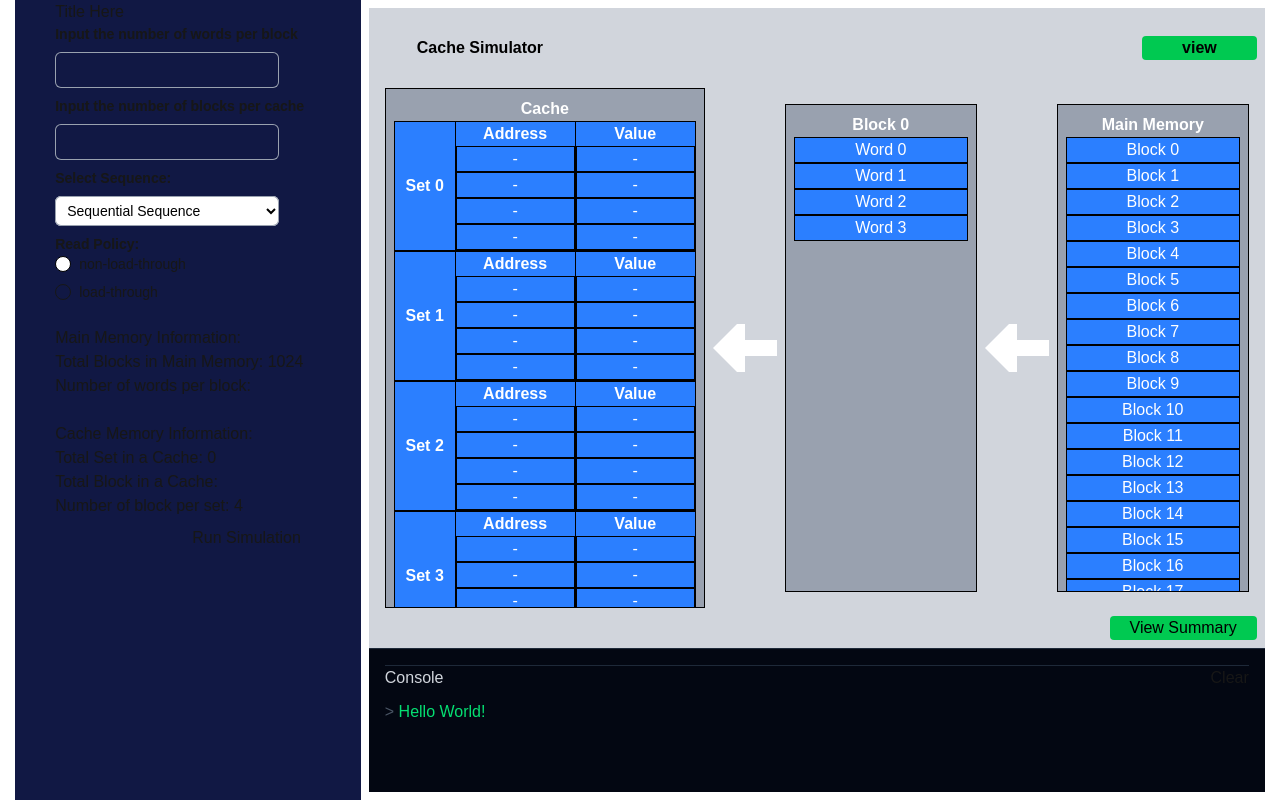
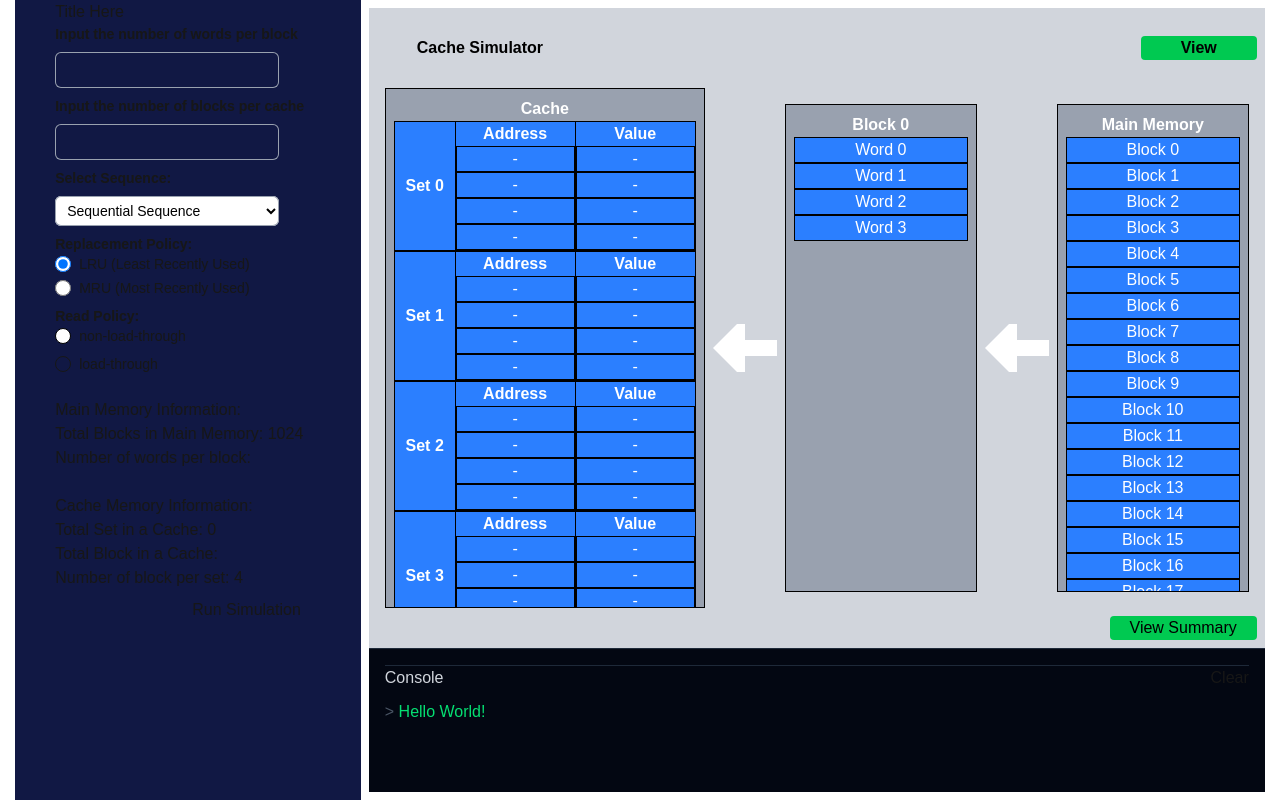
Before and after one commit to ethanndaniel/CSARCH2_CaseProject1_Group7, a Next.js app in the folder simulation/: page / in a window 1280 px wide. Built offline with nearby package versions, Linux system fonts and the light colour scheme.

Commit message:
Feat: MRU or LRU option & attempt at animation

```diff
--- a/simulation/src/app/helperComponents/Input.tsx
+++ b/simulation/src/app/helperComponents/Input.tsx
@@ -10,6 +10,7 @@ export default function Input({ onSubmit }: InputProps){
     const [block, setBlock] = useState("");
     const [selected, setSelected] = useState("non-load-through");
     const [testCase, setTestCase] = useState("sequential");
+    const [replacementPolicy, setReplacementPolicy] = useState("LRU");
 
     const handleRunSimulation = async () => {
         const parsedWord = parseInt(word, 10) || 0;
@@ -24,7 +25,8 @@ export default function Input({ onSubmit }: InputProps){
             ways: ways,
             numberOfSets: numberOfSets,
             readPolicy: selected,
-            testCase: testCase
+            testCase: testCase,
+            replacementPolicy: replacementPolicy
         };
         await onSubmit(payload);
     };
@@ -67,6 +69,33 @@ export default function Input({ onSubmit }: InputProps){
             <option value="midRepeat">Mid-Repeat Blocks</option>
             <option value="random">Random Sequence</option>
         </select>
+        </div>
+
+        {/* Replacement Policy Dropdown */}
+        <label className="block text-white-800 font-semibold text-sm mt-2">Replacement Policy:</label>
+        <div className="flex items-center mb-1">
+            <input
+                id="radio-lru"
+                type="radio"
+                name="replacement"
+                value="LRU"
+                checked={replacementPolicy === "LRU"}
+                onChange={(e) => setReplacementPolicy(e.target.value)}
+                className="w-4 h-4"
+            />
+            <label htmlFor="radio-lru" className="select-none ms-2 text-sm font-medium">LRU (Least Recently Used)</label>
+        </div>
+        <div className="flex items-center">
+            <input
+            id="radio-mru"
+            type="radio"
+            name="replacement"
+            value="MRU"
+            checked={replacementPolicy === "MRU"}
+            onChange={(e) => setReplacementPolicy(e.target.value)}
+            className="w-4 h-4"
+            />
+            <label htmlFor="radio-mru" className="select-none ms-2 text-sm font-medium">MRU (Most Recently Used)</label>
         </div>
 
         {/* non-load-through or load-through setting */}
--- a/simulation/src/app/page.tsx
+++ b/simulation/src/app/page.tsx
@@ -1,6 +1,6 @@
 "use client"
 
-import {useState} from "react";
+import {useState, useEffect} from "react";
 import Input from "./helperComponents/Input";
 import Console from "./helperComponents/Console";
 import MainMemory from "./helperComponents/MainMemory";
@@ -17,11 +17,78 @@ export default function Home() {
 
   const [showSummary, setShowSummary] = useState(false); // popup for summary tab
 
+  const [currentStep, setCurrentStep] = useState<number>(0);
+  const [isPlaying, setIsPlaying] = useState<boolean>(false);
+
+  // ANIMATION FUNCTION
+  useEffect(() => {
+    let timer: NodeJS.Timeout;
+
+    if (isPlaying && simulationResults?.logs.length) {
+      let stepCounter = 0; // current step counter
+
+      // play each step for 1 second sequentially
+      timer = setInterval(() => {
+        stepCounter++;
+
+        // Stop playing at end of logs
+        if (stepCounter >= simulationResults.logs.length) {
+          setIsPlaying(false);
+          clearInterval(timer);
+          return;
+        }
+
+        // Get log item for current step
+        const currentLog = simulationResults.logs[stepCounter];
+        setActiveBlock(currentLog.memoryBlock);
+
+        // Update console cleanly (runs strictly ONCE per interval)
+        const status = currentLog.hit ? "HIT" : "MISS";
+        const evictionInfo = currentLog.evictedBlock !== null ? ` (Evicted block ${currentLog.evictedBlock})` : "";
+        const logMsg = `Step ${stepCounter + 1} / ${simulationResults.logs.length}: Block ${currentLog.memoryBlock} -> Set ${currentLog.setIndex}, Way ${currentLog.way} [${status}]${evictionInfo}`;
+
+        setCurrentStep(stepCounter);
+        setLogs((prev) => [...prev, logMsg]);
+      }, 1000); // animation speed 1 sec
+    }
+
+    return () => {
+      if (timer) clearInterval(timer);
+    };
+  }, [isPlaying, simulationResults]);
+
+  const startAnimation = () => {
+    if (!simulationResults || !simulationResults.logs?.length) {
+      setLogs((prev) => [...prev, "Run a simulation first!"]);
+      return;
+    }
+
+    // reset step
+    setCurrentStep(0);
+
+    // set initial block to the first log block
+    const firstLog = simulationResults.logs[0];
+    setActiveBlock(firstLog.memoryBlock);
+
+    // display first log entry
+    const status = firstLog.hit ? "HIT" : "MISS";
+    const evictionInfo = firstLog.evictedBlock !== null ? ` (Evicted block ${firstLog.evictedBlock})` : "";
+    const firstLogMsg = `Step 1 / ${simulationResults.logs.length}: Block ${firstLog.memoryBlock} -> Set ${firstLog.setIndex}, Way ${firstLog.way} [${status}]${evictionInfo}`;
+
+    setLogs(["Starting animation...", firstLogMsg]);
+
+    // start animation
+    setIsPlaying(true);
+  };
+
   // runs when user clicks simulate
   const handleRunSimulation = async (payload: any) => {
     try {
       // set blockSize from user input
       if (payload.blockSize) setNumWord(payload.blockSize);
+
+      // Stop animation
+      setIsPlaying(false);
 
       // get route.js response
       const response = await fetch("/api/simulate", {
@@ -84,18 +151,24 @@ export default function Home() {
       <div>
         <div className="w-full h-[10vh] p-2 flex justify-between items-center text-black font-bold">
           <h1 className=" px-10">Cache Simulator</h1>
+
+          {/* Drop Down */}
           <div className="relative inline-block group px-10 rounded bg-green-500">
             <button>
-              <h1 className="cursor-pointer">
-                view
-              </h1>
+              <h1 className="cursor-pointer">{isPlaying ? "Simulating..." : "View"}</h1>
             </button>
             <div className="absolute top-5 left-0 w-full bg-green-500 rounded">
-              <button className="w-full block hidden group-hover:block bg-green-500 cursor-pointer hover:bg-blue-400">
+              <button
+                onClick={startAnimation}
+                className="w-full block hidden group-hover:block bg-green-500 cursor-pointer hover:bg-blue-400 p-1 text-xs"
+              >
                 <h1>Step by Step</h1>
               </button>
-              <button className="w-full block hidden group-hover:block bg-green-500 cursor-pointer hover:bg-blue-400">
-                <h1>Final BSA</h1>
+              <button
+                onClick={() => setIsPlaying(false)}
+                className="w-full block hidden group-hover:block bg-red-500 cursor-pointer hover:bg-red-400 p-1 text-xs text-white"
+              >
+                <h1>Pause / Final BSA</h1>
               </button>
             </div>
           </div>
```
